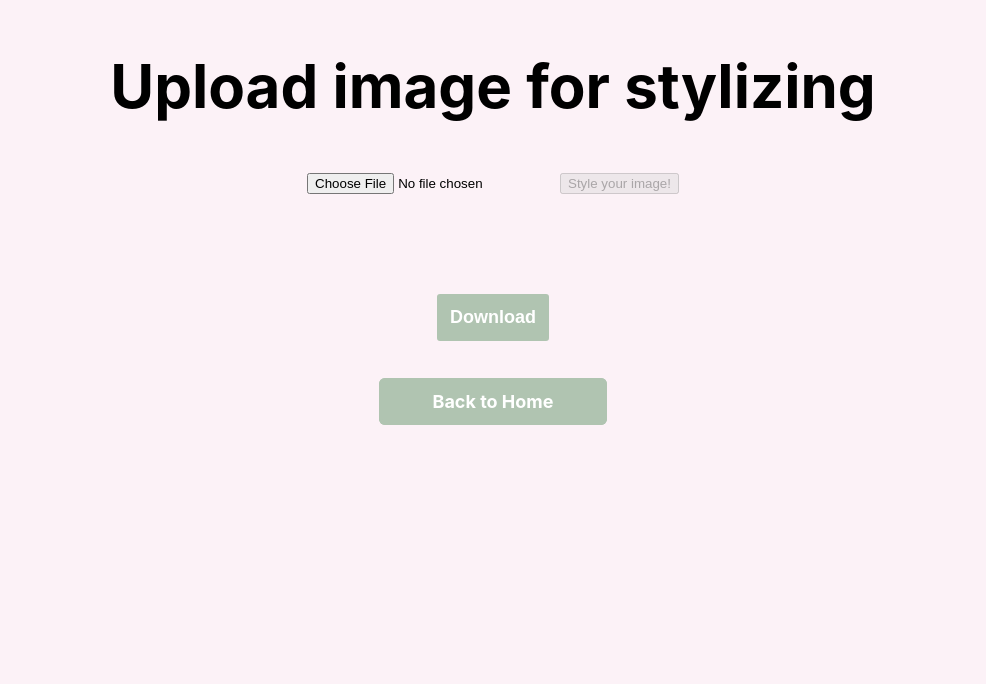
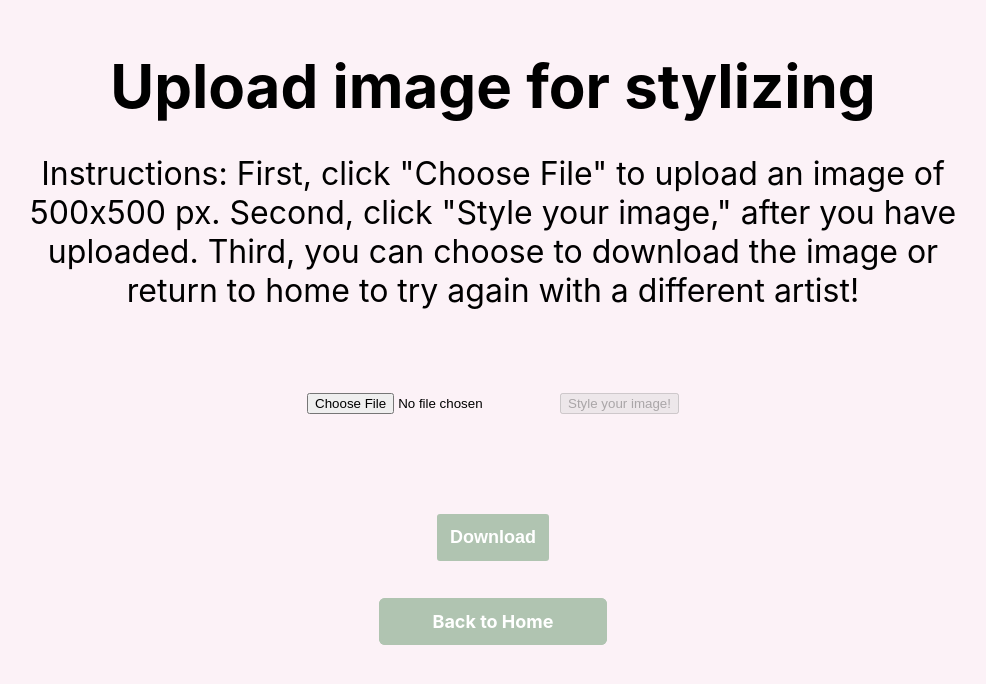
Before and after one commit to natashawong/image-transfer, a React (Create React App) app: page /upload in a window 1280 px wide. Shown: the top 684 px of the page, without its empty margins (147-1133 px from the left). Built offline with nearby package versions, Linux system fonts and the light colour scheme.

Commit message:
added instructions to upload

```diff
--- a/src/Pages/Upload.js
+++ b/src/Pages/Upload.js
@@ -101,11 +101,14 @@ export class Upload extends Component {
   render() {
     return (
       <div style={{padding: SPACING.PAGE, paddingTop: SPACING.SECTIONS}}>
-
         <div className="alignPhotoText">
           <h1 style={{ fontSize: TEXTSIZE.LARGE, margin: 0, fontWeight: "bold" }}>
             Upload image for stylizing
           </h1>
+
+          <p style={{fontSize: TEXTSIZE.MEDIUM, fontWeight: "regular"}}>
+          Instructions: First, click "Choose File" to upload an image of 500x500 px. Second, click "Style your image," after you have uploaded. Third, you can choose to download the image or return to home to try again with a different artist!
+          </p>
 
           <div id="inputs" style = {{padding: SPACING.SECTIONS}}>
             <input
```
